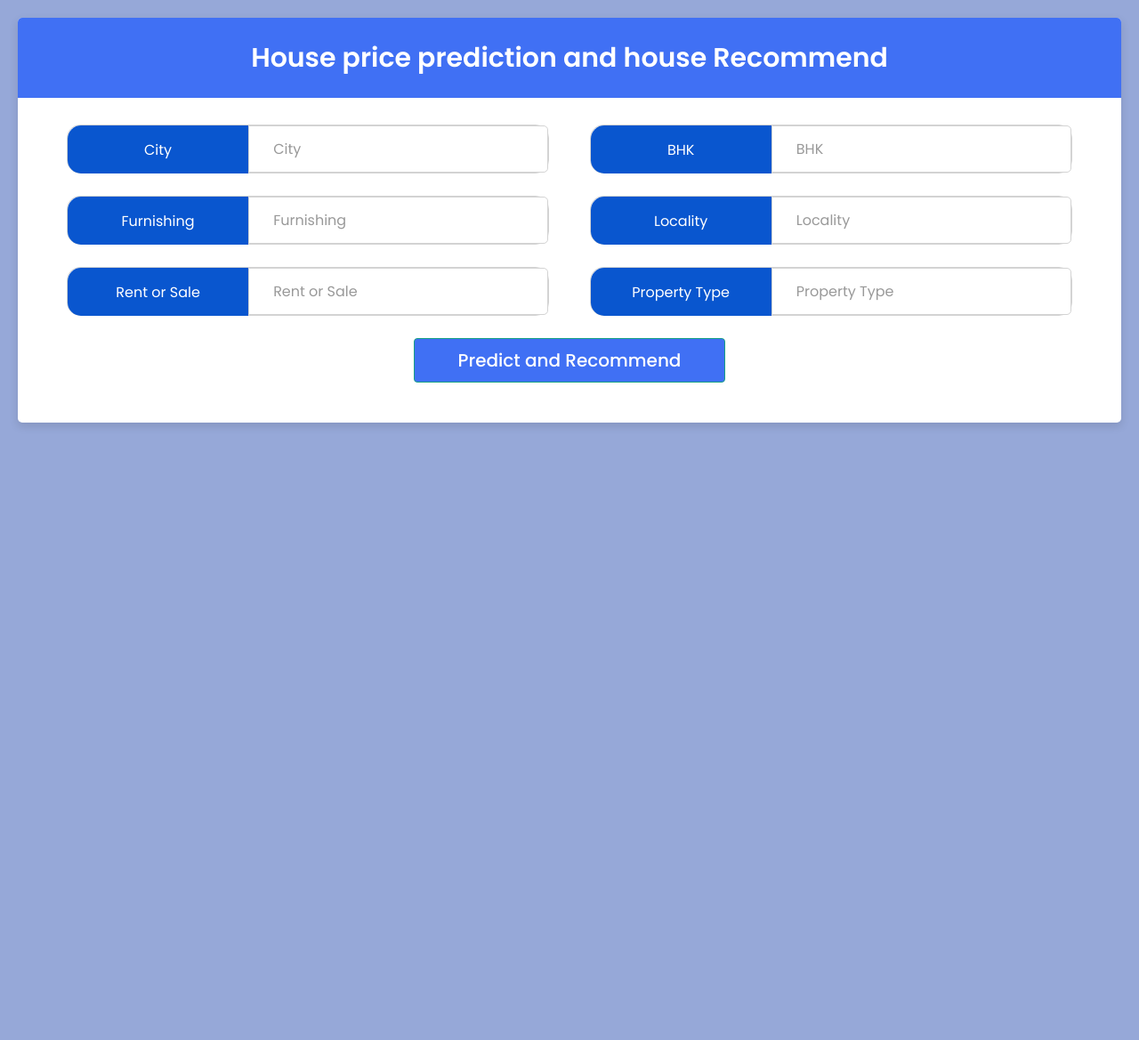
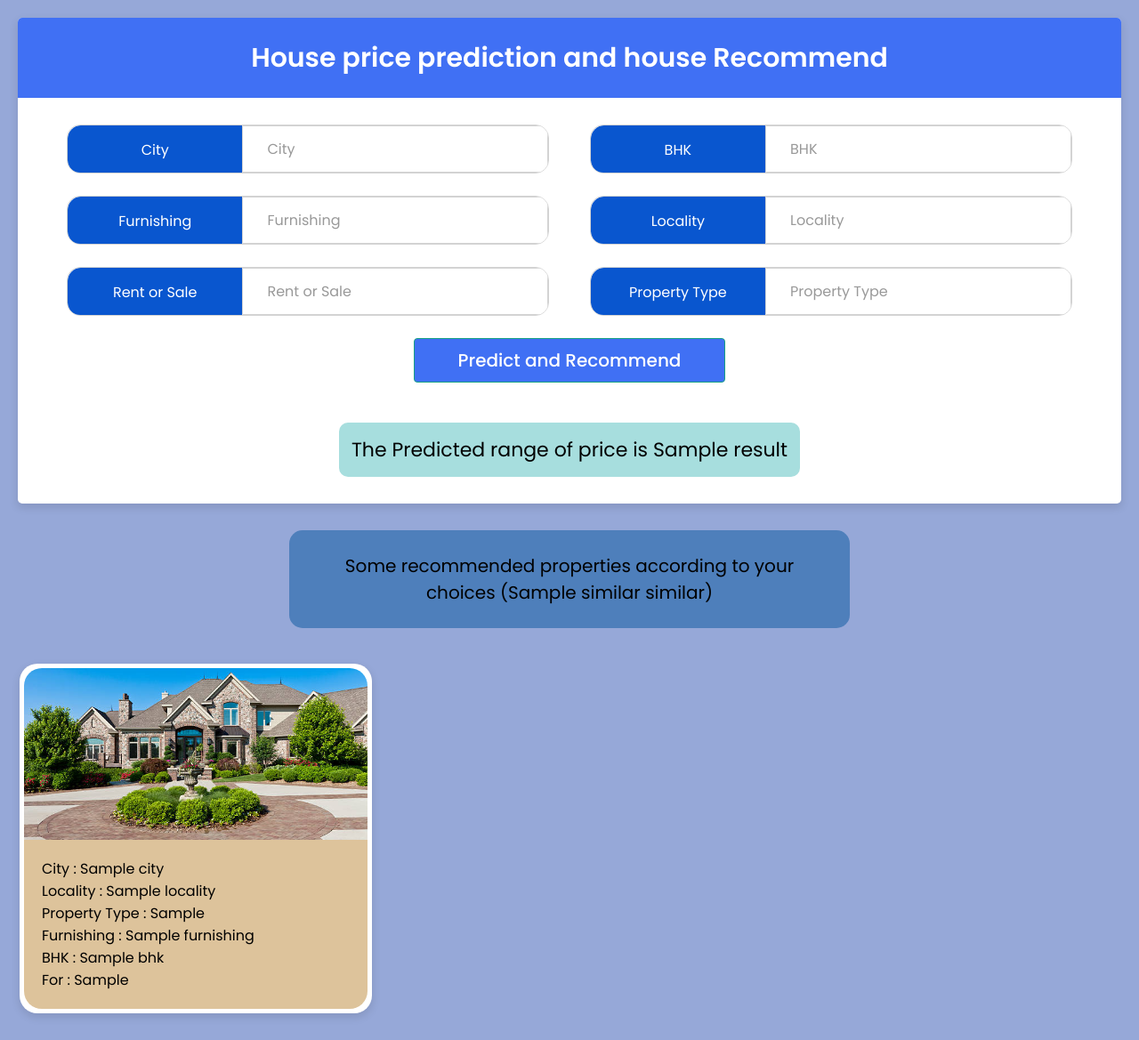
Before and after one commit to Rajarshi12321/My-Sweet-Home, a Flask app: template templates/home.html in a window 1280 px wide. Shown: the whole page at 89% size. Before the commit the page ends 479 px from the top, so only its background shows below. Run offline with Flask 3, Linux system fonts and the light colour scheme; the template is opened without the code that fills it: most values are stand-ins (such as "Sample title", 1, 10 or a date in 2020); data that the repository does not hold is empty; parts of the project's set-up code (start-up, migrations or seed data) failed here and were passed over.

Commit message:
html form is working

```diff
--- a/app.py
+++ b/app.py
@@ -2,6 +2,8 @@
 import numpy as np
 from flask import Flask, jsonify, request, render_template
 from src.pipeline.predict_pipeline import CustomData, PredictRecommendPipeline
+from src.pipeline.scraping_pipeline import ImageScrappingPipeline
+from math import trunc
 
 app = Flask(__name__)
 
@@ -83,17 +85,25 @@ def home():
 
         predict_recommend_pipeline = PredictRecommendPipeline()
         # print("Mid Prediction")
-        results = predict_recommend_pipeline.predict(pred_df)
+        result = predict_recommend_pipeline.predict(pred_df)
         # print("after Prediction")
         print(pred_df, "df")
-        print(results, "res")
+        print(result, "res")
         recommend = predict_recommend_pipeline.recommend(pred_df)
 
         print(pred_df['propertyType'], "Yupp")
         print(pred_df['locality'], "Yupp")
-        print(recommend, "Yupp")
+        print((recommend["distances"].mean())*100, "Yupp")
+        similarity = (recommend["distances"].mean())*100
+        similarity = trunc(similarity)
+        similarity = str(similarity)+"%"
 
-        return render_template('index.html', PropType=propType, BHK=BHK, Furnish=Furnishing, Ros=RoS, results=results)
+        # img_pipeline = ImageScrappingPipeline
+        # recommend = img_pipeline.get_images(recommend)
+
+        # print(recommend)
+
+        return render_template('home.html', PropType=propType, BHK=BHK, Furnish=Furnishing, Ros=RoS, result=result, dataset=recommend, similar=similarity)
 
 
 # @app.route('/home', methods=['GET', 'POST'])
--- a/src/pipeline/predict_pipeline.py
+++ b/src/pipeline/predict_pipeline.py
@@ -3,7 +3,7 @@ import pandas as pd
 import numpy as np
 import math
 from src.exception import CustomException
-from src.utils import load_object
+from src.utils import load_object, output_within_range
 from src.recommender.house_recommender import Recommender
 
 
@@ -24,7 +24,8 @@ class PredictRecommendPipeline:
             data_scaled = preprocessor.transform(fea_df)
             preds = model.predict(data_scaled[:, :-1])
             prediction = round(np.exp(preds[0]))
-            return prediction
+            result = output_within_range(prediction)
+            return result
 
         except Exception as e:
             raise CustomException(e, sys)
--- a/src/recommender/data_transformation_recommend.py
+++ b/src/recommender/data_transformation_recommend.py
@@ -74,7 +74,7 @@ class DataTransformationRecommend:
                 "str") + "   " + dataset["city"] + "   " + dataset["bedrooms"].astype("str") + "   " + dataset["bathrooms"].astype("str") + "   " + dataset["RentOrSale"] + "   " + dataset["postedOn"].astype("str")
 
             combined_fea_df = pd.DataFrame({"text": combined_fea, "propertyType": dataset["propertyType"], "locality": dataset[
-                                           "locality"], "furnishing": dataset["furnishing"], "city": dataset["city"], "RentOrSale": dataset["RentOrSale"], "URLs": dataset["URLs"]})
+                                           "locality"], "furnishing": dataset["furnishing"], "city": dataset["city"], "RentOrSale": dataset["RentOrSale"], "BHK": dataset["bedrooms"], "URLs": dataset["URLs"]})
 
             combined_fea_df.to_csv('artifacts/recommend_data.csv', index=False)
 
--- a/src/recommender/house_recommender.py
+++ b/src/recommender/house_recommender.py
@@ -9,7 +9,6 @@ import pandas as pd
 
 from src.exception import CustomException
 from src.logger import logging
-logging.info("no , src.utils")
 
 
 # @dataclass
--- a/static/css/signup.css
+++ b/static/css/signup.css
@@ -36,7 +36,7 @@ body {
   font-size: 30px;
   font-weight: 600;
   text-align: center;
-
+  padding: 10px;
   display: flex;
   align-items: center;
   justify-content: center;
@@ -87,7 +87,7 @@ body {
   display: flex;
   border: 1px solid lightgrey;
   height: 100%;
-
+  overflow: hidden;
   border-radius: 15px;
 
 }
@@ -99,7 +99,7 @@ body {
   color: white;
   padding: 5% 8%;
   background: #0956cf;
-  width: 280px;
+  width: 265px;
   justify-content: center;
 
 }
@@ -150,22 +150,113 @@ form .row input::placeholder {
 
 }
 
+.wrapper .output {
+  display: flex;
+  justify-content: center;
+}
+
+.output .result {
+  background-color: #a7dede;
+  border-radius: 10px;
+  font-size: 22px;
+  margin-bottom: 30px;
+  padding: 14px;
+
+}
+
 form .button input:hover {
   background: #4070f4;
 }
 
 .grid-container {
-  padding: 30px 0;
+  padding: 30px 22px;
   justify-content: space-between;
   display: grid;
   row-gap: 25px;
-  grid-template-columns: repeat(2, 49%);
+  grid-template-columns: repeat(3, 32%);
 }
 
 .data-card {
-  width: 100%;
   background: #fff;
-  border-radius: 5px;
+  border-radius: 20px;
   box-shadow: 0px 4px 10px 1px rgba(0, 0, 0, 0.1);
+  padding: 5px;
+  text-decoration: none;
+  color: black;
+  height: fit-content;
 
 }
+
+.data-card img {
+  border-radius: 20px 20px 0 0;
+  width: 100%;
+  aspect-ratio: 2 / 1;
+  object-fit: cover;
+
+
+}
+
+.data-card .recommended-content {
+  width: 100%;
+  border-radius: 0 0 20px 20px;
+
+  padding: 20px;
+  background: #ddc39b;
+
+}
+
+.data-card .recommended-content p {
+  word-wrap: break-word;
+}
+
+
+.recommend-info {
+  display: flex;
+  padding: 10px;
+  justify-content: center;
+}
+
+.recommend-title {
+
+  display: flex;
+  background-color: #4e7fbb;
+  justify-content: center;
+  padding: 25px;
+  font-size: 20px;
+  border-radius: 15px;
+  width: 50%;
+  text-align: center;
+
+
+}
+
+
+
+@media only screen and (max-width: 600px) {
+
+  /* For mobile: */
+  .grid-container {
+    grid-template-columns: repeat(2, 48%);
+  }
+
+  .output .result {
+    margin: 15px;
+
+  }
+
+  .wrapper form .row label {
+    font-size: 11px;
+    width: 100%;
+  }
+
+  .wrapper form .row input {
+    font-size: 11px;
+  }
+
+  .wrapper .title {
+    font-size: 20px;
+
+  }
+
+
+}
--- a/templates/home.html
+++ b/templates/home.html
@@ -3,7 +3,7 @@
       <meta charset="utf-8" />
       <meta name="viewport" content="width=device-width, initial-scale=1.0" />
       <title>House price Prediction and Recommend</title>
-      <link rel="stylesheet" href="{{ url_for('static', filename='css/signup.css') }}" />
+      <link rel="stylesheet" href="{{url_for('static', filename='css/signup.css')}}" />
 
     </head>
 
@@ -18,7 +18,7 @@
             <span>House price prediction and house Recommend</span>
 
           </div>
-          <form action="#">
+          <form action="/" method="post">
             <div class="options">
               <div class="row">
                 <div class="selection">
@@ -85,12 +85,53 @@
                 </div>
               </div>
             </div>
+
             <div class="button">
-              <input type="submit" value="Predict and Recommend" />
+              <input type="submit" value="Predict and Recommend" required />
             </div>
           </form>
+          <div class="output">
+          <div class="result">
+            The Predicted range of price is {{result}}
+         </div>
+        </div>
+        </div>
+
+
+      </div>
+      <div class="recommend-info">
+        <div class="recommend-title">
+          Some recommended properties according to your choices ({{similar}} similar)
         </div>
       </div>
+      <div class="grid-container">
+
+        {%for index, row in dataset.iterrows()%}
+
+
+
+          <a href="{{row['URLs']}}" class="data-card" target="_blank">
+            <img src="static\img\beautiful_house.jpg" alt="House pics" width=100% %>
+
+
+            <div class="recommended-content">
+              <p> City : {{row["city"]}} </p>
+              <p> Locality : {{row["locality"]}} </p>
+              <p st> Property Type : {{row["propertyType"]}}  </p>
+              <p> Furnishing : {{row["furnishing"]}} </p>
+              <p> BHK : {{row["BHK"]}} </p>
+              <p> For : {{row["RentOrSale"]}} </p>
+            </div>
+          </a>
+        {%endfor%}
+      </div>
+
+
+
+
+
+
+
 
       <script>
         function populateCityOptions() {
--- a/templates/index.html
+++ b/templates/index.html
@@ -85,9 +85,6 @@
                 </div>
               </div>
             </div>
-            <div>
-              The result is {{results}}
-           </div>
             <div class="button">
               <input type="submit" value="Predict and Recommend" required />
             </div>
```
Also changed, not shown: src/pipeline/scraping_pipeline.py (added, +54 -0 lines), src/utils.py (+44 -0 lines), static/img/No Suitable house image found.png (added), static/img/beautiful_house.jpg (added), static/img/default_pic.png (added).
